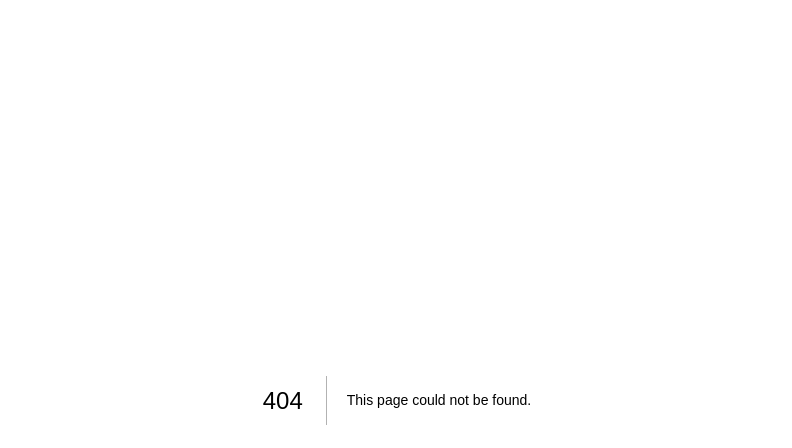
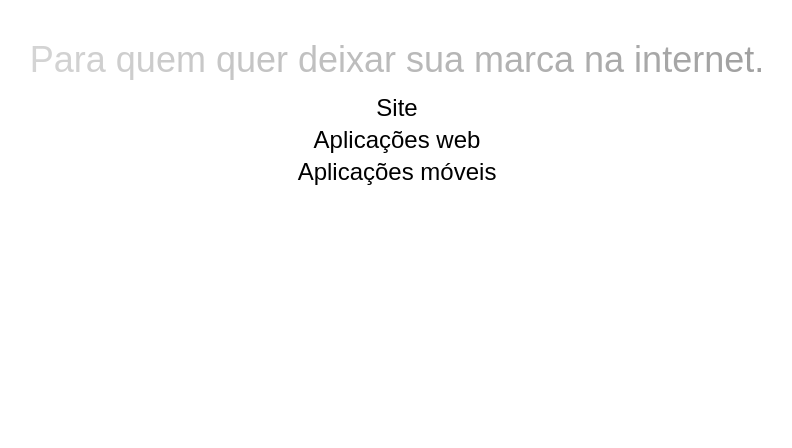
Before and after one commit to Douglas2803/Zerium, a Next.js app: page /components/Section/Hero/Title in a window 1280 px wide. Before the commit this address had no page. Shown: the top 448 px of the page, without its empty margins (243-1035 px from the left). Built offline with nearby package versions, Linux system fonts and the light colour scheme.

Commit message:
feat: Adiciona componente Title

```diff
--- /dev/null
+++ b/src/app/components/Section/Hero/Title/page.tsx
@@ -0,0 +1,15 @@
+const Title = () => {
+  return (
+    <div className="flex flex-col gap-3 mt-10">
+      <p className="white text-4xl linear_grey_1">Para quem quer deixar sua marca na internet.</p>
+
+      <p className="flex flex-col text-2xl text-grey_1">
+        <span>Site</span>
+        <span>Aplicações web</span>
+        <span>Aplicações móveis</span>
+      </p>
+    </div>
+  );
+};
+
+export default Title;
```
